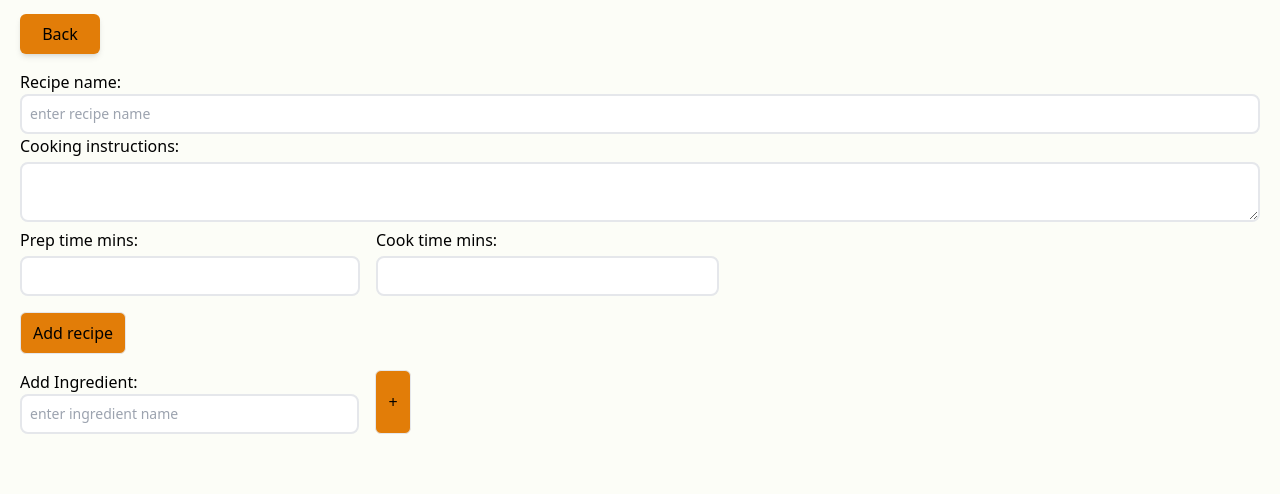
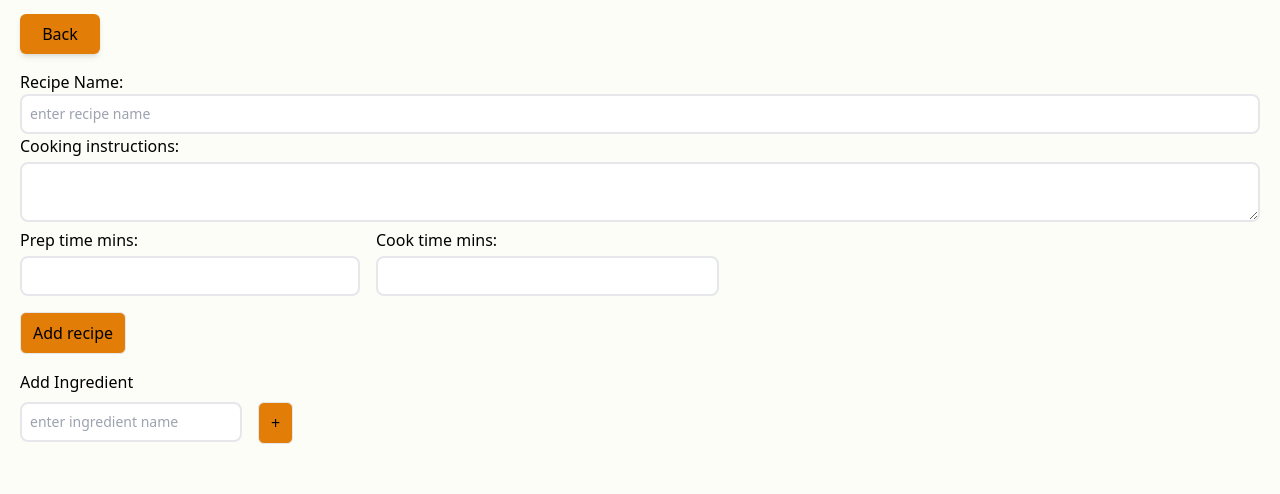
Before and after one commit to iO-Academy/2024-aug-fst-recipe-finder, a React (Vite) app: page /addrecipe in a window 1280 px wide. Shown: the part 258-752 px from the top of the page. Built offline with nearby package versions, Linux system fonts and the light colour scheme.

Commit message:
More fixes

```diff
--- a/src/Pages/AddRecipe/index.tsx
+++ b/src/Pages/AddRecipe/index.tsx
@@ -94,8 +94,8 @@ function AddRecipe() {
       </Link>
       <form action="" method="post" onSubmit={handleSubmit}>
         <div className="w-full px-5 mt-4">
+          <p>Recipe Name:</p>
           <TextInput
-            title="Recipe name:"
             name="name"
             id="addrecipe"
             placeholder="enter recipe name"
@@ -124,10 +124,10 @@ function AddRecipe() {
         </div>
       </form>
       <div className="w-full px-5 mt-4">
+        <p className="mb-2">Add Ingredient</p>
         <form action="" method="post" onSubmit={handleIngredientSubmit}>
           <div className="flex space-x-4">
             <TextInput
-              title="Add Ingredient:"
               name="ingredient"
               id="addingredient"
               placeholder="enter ingredient name"
--- a/src/Utilities/TextInput/index.tsx
+++ b/src/Utilities/TextInput/index.tsx
@@ -3,7 +3,6 @@ interface TextInputProps {
   id: string;
   placeholder?: string;
   required?: boolean;
-  title: string;
 }
 
 export default function TextInput({
@@ -11,12 +10,10 @@ export default function TextInput({
   id,
   required,
   placeholder,
-  title,
 }: TextInputProps) {
   return (
     <>
       <label htmlFor={id}>
-        {title}
         <input
           name={name}
           id={id}
```
